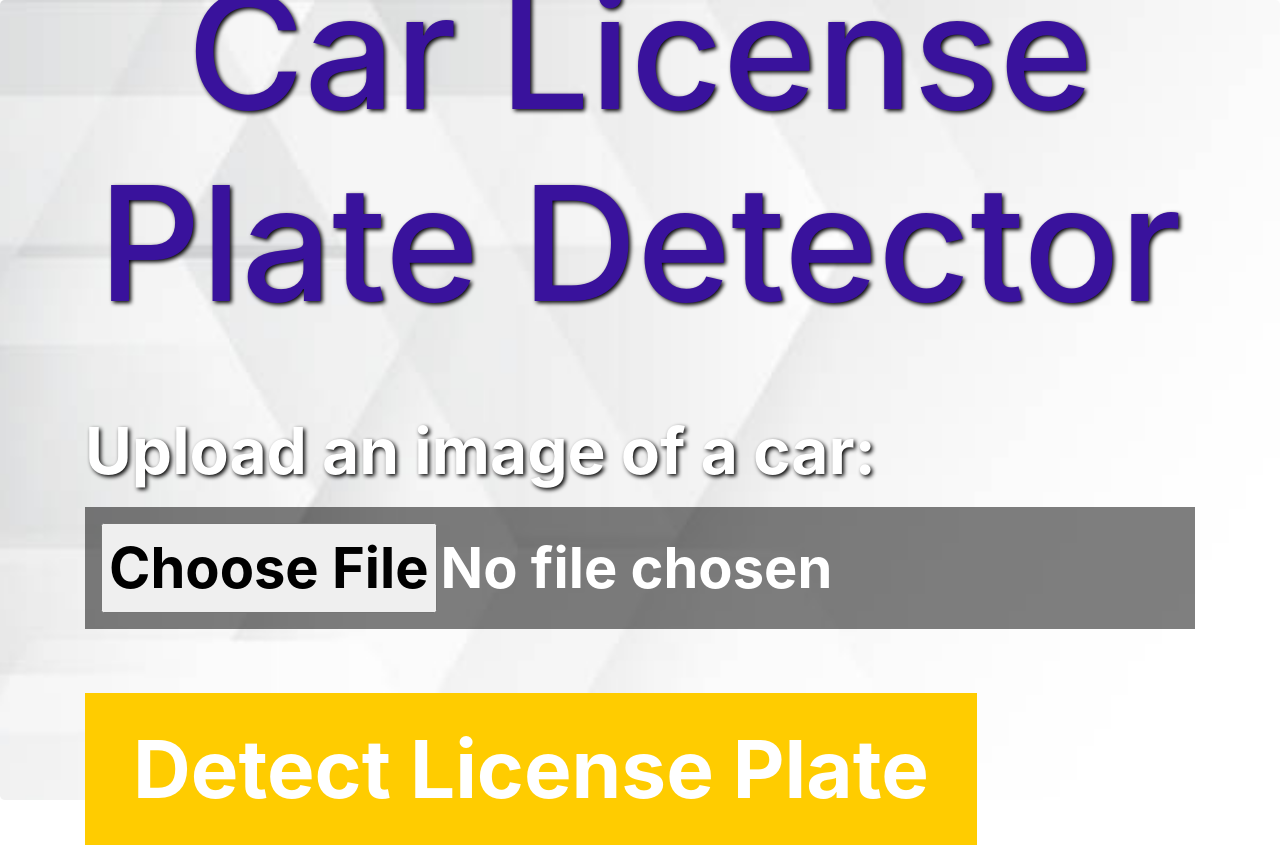
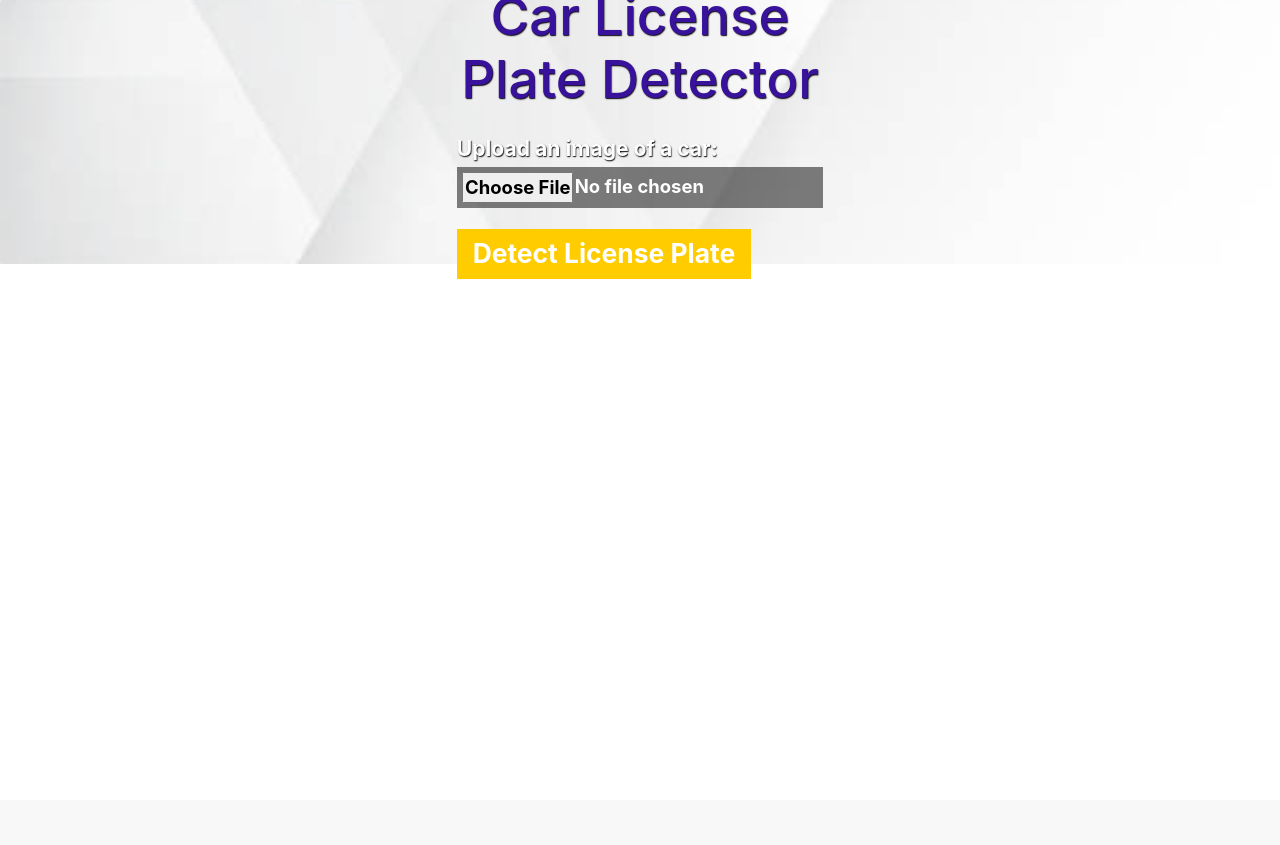
Before and after one commit to kartikey81/Car_Number_Plate_Detecion, a Flask app: page / in a window 1280 px wide. After the commit the page ends 279 px from the top, so only its background shows below. Run offline with Flask 3, Linux system fonts and the light colour scheme; some libraries are stand-ins or nearby versions.

Commit message:
Update index.html

```diff
--- a/templates/index.html
+++ b/templates/index.html
@@ -2,7 +2,13 @@
 <html lang="en">
 <head>
     <meta charset="UTF-8">
-    <meta name="viewport" content="width=device-width, initial-scale=0.34">
+    <meta name="viewport" content="width=device-width, initial-scale=1">
+    <script>
+  window.onload = function() {
+    document.body.style.zoom = "33%";
+  };
+</script>
+
     <title>Car License Plate Detector</title>
     <link rel="stylesheet" href="https://stackpath.bootstrapcdn.com/bootstrap/4.5.2/css/bootstrap.min.css">
     <style>
```
